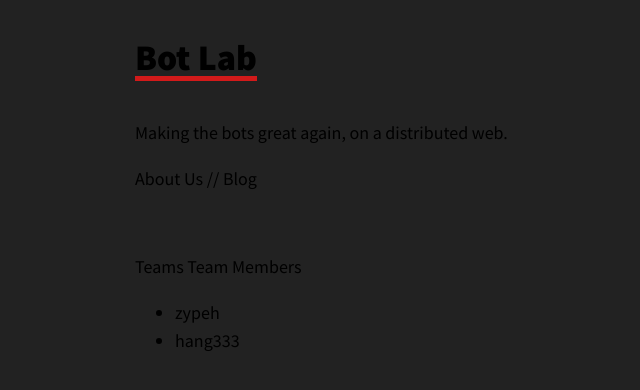
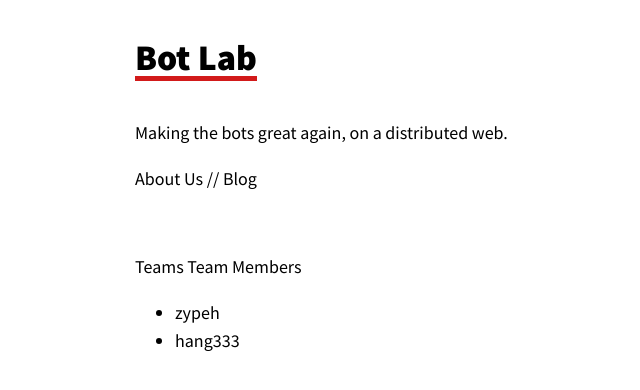
Before and after one commit to sooxiaotong/botlab.github.io, a plain HTML site: page index.html in a window 1280 px wide. Shown: the whole page, without its empty margins (65-705 px from the left). Drawn offline with Linux system fonts and the light colour scheme.

Commit message:
background change to #FFF

```diff
--- a/public/css/main.css
+++ b/public/css/main.css
@@ -1,4 +1,4 @@
-@import url(http://fonts.googleapis.com/css?family=Source+Sans+Pro:300,400,700,900,300italic,400italic);
+@import url(https://fonts.googleapis.com/css?family=Source+Sans+Pro:300,400,700,900,300italic,400italic);
 
 /*! normalize.css v3.0.2 | MIT License | git.io/normalize */
 
@@ -12,9 +12,8 @@ html {
 
 body {
     margin: 0;
-    color: #000;
     min-height: 100%;
-    background: #222;
+    background: #FFF;
 }
 
 audio, canvas, progress, video { display: inline-block; vertical-align: baseline; }
```
